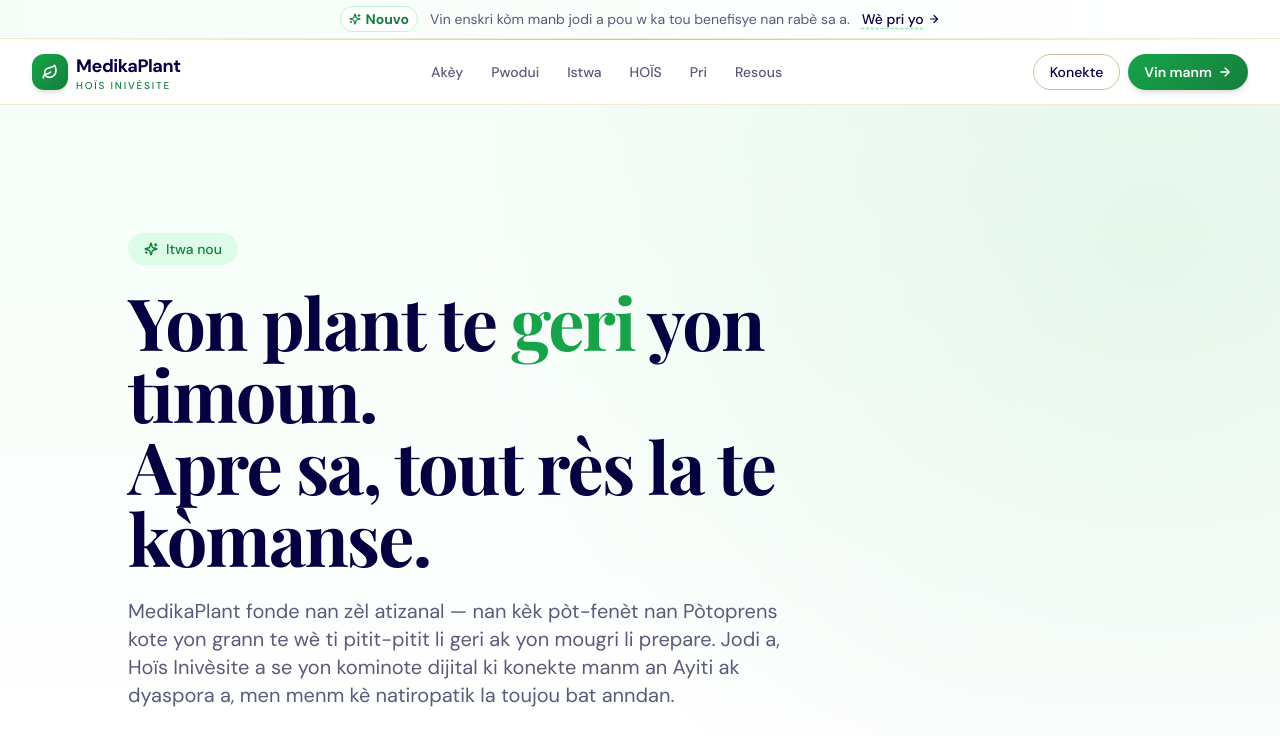
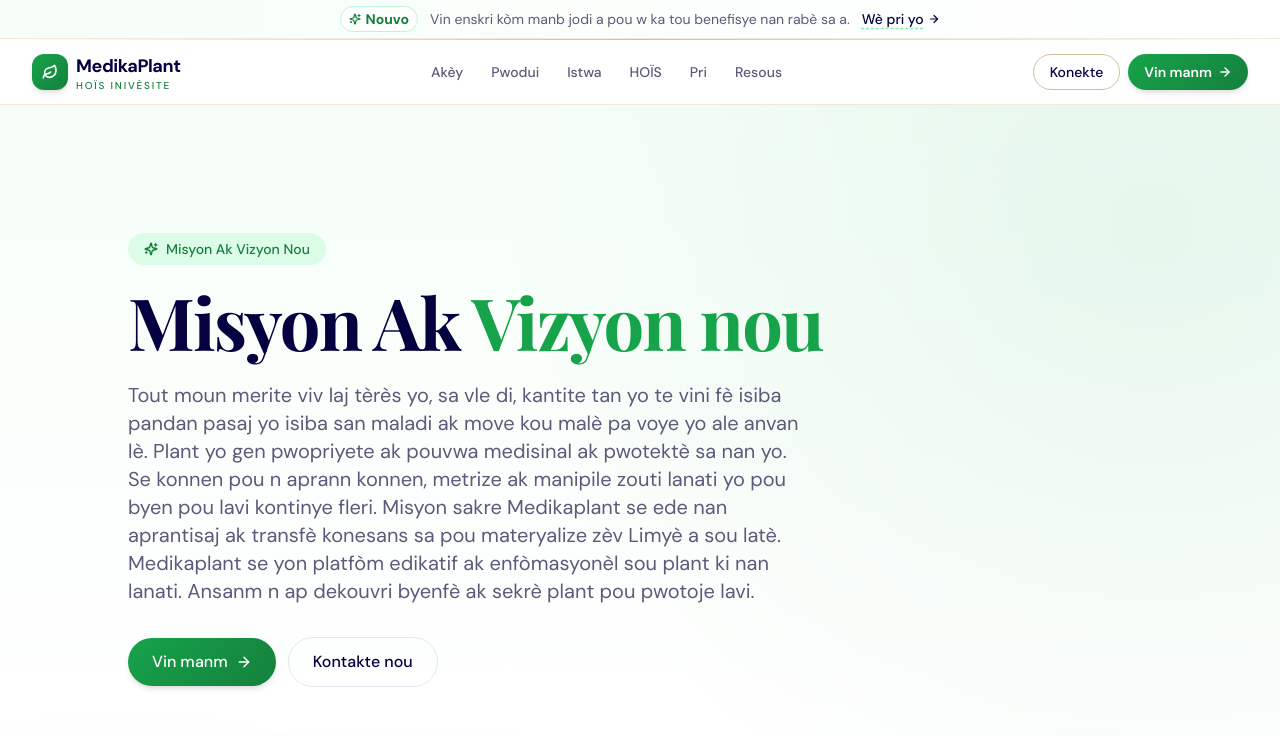
Before and after one commit to hebdev1/Hois.medikaplant.org, a Next.js app: page /istwa-nou in a window 1280 px wide. Shown: the top 736 px of the page. Built offline with nearby package versions, Linux system fonts and the light colour scheme; grey boxes are pictures that could not be loaded.

Commit message:
Update timeline year and section headings

```diff
--- a/app/istwa-nou/page.tsx
+++ b/app/istwa-nou/page.tsx
@@ -42,7 +42,7 @@ const PILLARS = [
 
 const TIMELINE = [
   {
-    year: '2018',
+    year: '2019',
     title: 'Premye atizan plant lan',
     body:
       'MedikaPlant kòmanse ak yon ti boutik atizanal pou plant santiniye ki dispoze nan kominote Pòtoprens.',
@@ -94,19 +94,19 @@ export default function IstwaNouPage() {
           <div className="max-w-3xl">
             <span className="inline-flex items-center gap-2 px-4 py-1.5 rounded-full bg-brand-100 text-brand-700 text-sm font-medium mb-5">
               <Sparkles className="w-3.5 h-3.5" strokeWidth={2.4} />
-              Itwa nou
+              Misyon Ak Vizyon Nou
             </span>
             <h1 className="font-display text-4xl md:text-6xl lg:text-7xl font-bold tracking-tight text-ink leading-[1.05]">
-              Yon plant te <span className="text-brand-600">geri</span> yon timoun.
+              Misyon Ak <span className="text-brand-600">Vizyon nou</span>
               <br />
-              Apre sa, tout rès la te kòmanse.
+
             </h1>
             <p className="mt-6 text-lg md:text-xl text-ink-muted leading-relaxed max-w-2xl">
-              MedikaPlant fonde nan zèl atizanal — nan kèk pòt-fenèt nan Pòtoprens
-              kote yon grann te wè ti pitit-pitit li geri ak yon mougri li
-              prepare. Jodi a, Hoïs Inivèsite a se yon kominote dijital ki
-              konekte manm an Ayiti ak dyaspora a, men menm kè natiropatik la
-              toujou bat anndan.
+              Tout moun merite viv laj tèrès yo, sa vle di, kantite tan yo te vini fè isiba pandan pasaj yo isiba san maladi ak move kou malè pa voye yo ale anvan lè.
+              Plant yo gen pwopriyete ak pouvwa medisinal ak pwotektè sa nan yo.
+              Se konnen pou n aprann konnen, metrize ak manipile zouti lanati yo pou byen pou lavi kontinye fleri.
+              Misyon sakre Medikaplant se ede nan aprantisaj ak transfè konesans sa pou materyalize zèv Limyè a sou latè.
+              Medikaplant se yon platfòm edikatif ak enfòmasyonèl sou plant ki nan lanati. Ansanm n ap dekouvri byenfè ak sekrè plant pou pwotoje lavi.
             </p>
             <div className="mt-8 flex flex-wrap items-center gap-3">
               <Link
```
